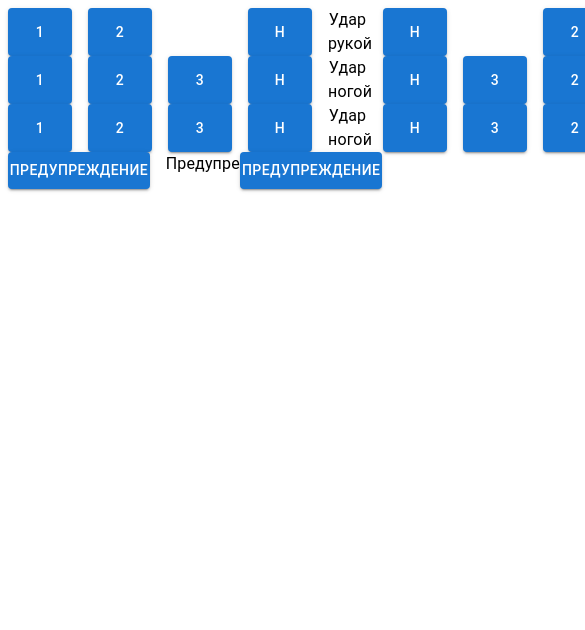
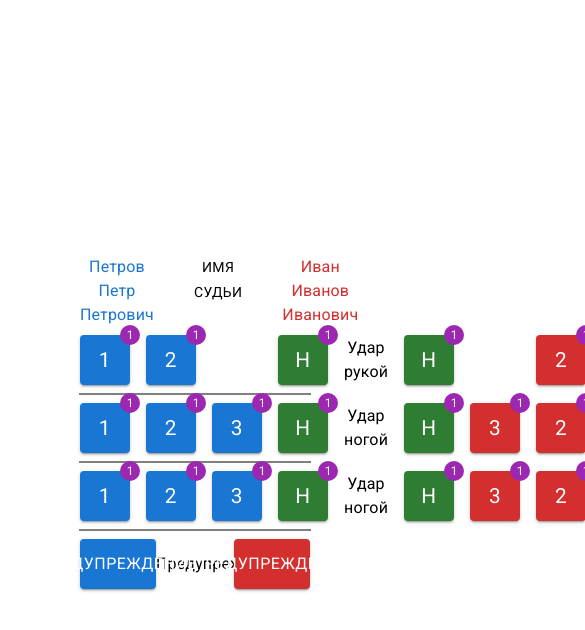
Before and after one commit to Garajnik/sorev-master, a React (Vite) app: page /mobile in a window 390 px wide. Shown: the top 630 px of the page, 585 px wide, since content can reach past the window. Built offline with nearby package versions, Linux system fonts and the light colour scheme.

Commit message:
New features to mobile page

```diff
--- /dev/null
+++ b/src/Components/SquareButton/SquareButton.component.jsx
@@ -0,0 +1,22 @@
+import styled from "@emotion/styled";
+import { Badge, Button } from "@mui/material";
+
+const CustomButton = styled(Button)(({ theme }) => ({
+  width: 50,
+  height: 50,
+  minWidth: 0,
+  padding: 0,
+  fontSize: "1.3rem",
+  display: 'flex',
+  alignItems: 'center',
+  justifyContent: 'center',
+}));
+
+export function SquareButton(props) {
+  console.log(props.badgenumber)
+  return (
+    <Badge badgeContent={props.badgenumber} color="secondary">
+      <CustomButton onClick={() => { navigator.vibrate(80) }} {...props}></CustomButton>
+    </Badge>
+  )
+}
--- a/src/Components/index.js
+++ b/src/Components/index.js
@@ -1 +1,2 @@
 export { ButtonRow } from "./ButtonRow/ButtonRow.component.jsx"
+export { SquareButton } from "./SquareButton/SquareButton.component.jsx"
--- a/src/Pages/MobilePage/MobilePage.component.jsx
+++ b/src/Pages/MobilePage/MobilePage.component.jsx
@@ -1,47 +1,60 @@
-import { Box, Button, Stack, Typography } from "@mui/material";
+import { Box, Button, Divider, Stack, Typography } from "@mui/material";
+import { SquareButton } from "../../Components";
+
+const participants = {
+  blueName: "Петров Петр Петрович",
+  redName: "Иван Иванов Иванович",
+}
 
 export function MobilePage() {
   return (
-    // <Box display={"flex"} sx={{ gap: 3, alignItems: "center", justifyContent: "center", flexDirection: "column", position: "absolute", top: 0, bottom: 0, right: 0, left: 0, margin: 2 }} >
-    <Box>
-      <Stack spacing={2} direction={"row"}>
-        <Button variant="contained">1</Button>
-        <Button variant="contained">2</Button>
-        <Button variant="contained" sx={{ visibility: 'hidden', }}></Button>
-        <Button variant="contained">Н</Button>
-        <Typography width={"10vw"}>Удар рукой</Typography>
-        <Button variant="contained">Н</Button>
-        <Button variant="contained" sx={{ visibility: 'hidden', }}></Button>
-        <Button variant="contained">2</Button>
-        <Button variant="contained">1</Button>
+    <Box display={"flex"} sx={{ gap: 1, alignItems: "center", justifyContent: "center", flexDirection: "column", position: "absolute", top: 0, bottom: 0, right: 0, left: 0, margin: 2, marginRight: 10, marginLeft: 10 }} >
+      <Stack direction={"row"} spacing={5} width={"100%"} justifyContent={"space-between"}>
+        <Typography color="primary">{participants.blueName}</Typography>
+        <Typography variant="button">{"Имя судьи"}</Typography>
+        <Typography color="error">{participants.redName}</Typography>
       </Stack>
-      <Stack spacing={2} direction={"row"}>
-        <Button variant="contained">1</Button>
-        <Button variant="contained">2</Button>
-        <Button variant="contained">3</Button>
-        <Button variant="contained">Н</Button>
-        <Typography width={"10vw"}>Удар ногой</Typography>
-        <Button variant="contained">Н</Button>
-        <Button variant="contained">3</Button>
-        <Button variant="contained">2</Button>
-        <Button variant="contained">1</Button>
+      <Stack spacing={2} width={"100%"} direction={"row"} alignItems={"center"} justifyContent={"space-between"}>
+        <SquareButton badgenumber={1} variant="contained">1</SquareButton>
+        <SquareButton badgenumber={1} variant="contained">2</SquareButton>
+        <SquareButton variant="contained" sx={{ visibility: 'hidden', }}></SquareButton>
+        <SquareButton badgenumber={1} color="success" variant="contained">Н</SquareButton>
+        <Typography width={"20vw"}>Удар рукой</Typography>
+        <SquareButton badgenumber={1} color="success" variant="contained">Н</SquareButton>
+        <SquareButton variant="contained" sx={{ visibility: 'hidden', }}></SquareButton>
+        <SquareButton badgenumber={1} color="error" variant="contained">2</SquareButton>
+        <SquareButton badgenumber={1} color="error" variant="contained">1</SquareButton>
       </Stack>
-      <Stack spacing={2} direction={"row"}>
-        <Button variant="contained">1</Button>
-        <Button variant="contained">2</Button>
-        <Button variant="contained">3</Button>
-        <Button variant="contained">Н</Button>
-        <Typography width={"10vw"}>Удар ногой</Typography>
-        <Button variant="contained">Н</Button>
-        <Button variant="contained">3</Button>
-        <Button variant="contained">2</Button>
-        <Button variant="contained">1</Button>
+      <Divider sx={{ width: "100%", border: "1px solid grey" }} />
+      <Stack spacing={2} width={"100%"} direction={"row"} alignItems={"center"} justifyContent={"space-between"}>
+        <SquareButton badgenumber={1} variant="contained">1</SquareButton>
+        <SquareButton badgenumber={1} variant="contained">2</SquareButton>
+        <SquareButton badgenumber={1} variant="contained">3</SquareButton>
+        <SquareButton badgenumber={1} color="success" variant="contained">Н</SquareButton>
+        <Typography component="h1" width={"20vw"}>Удар ногой</Typography>
+        <SquareButton badgenumber={1} color="success" variant="contained">Н</SquareButton>
+        <SquareButton badgenumber={1} color="error" variant="contained">3</SquareButton>
+        <SquareButton badgenumber={1} color="error" variant="contained">2</SquareButton>
+        <SquareButton badgenumber={1} color="error" variant="contained">1</SquareButton>
       </Stack>
-      <Stack spacing={2} direction={"row"}>
-        <Button variant="contained">Предупреждение</Button>
-        <Typography width={"15vw"}>Предупреждение</Typography>
-        <Button variant="contained">Предупреждение</Button>
+      <Divider sx={{ width: "100%", border: "1px solid grey" }} />
+      <Stack spacing={2} width={"100%"} direction={"row"} alignItems={"center"} justifyContent={"space-between"}>
+        <SquareButton badgenumber={1} variant="contained">1</SquareButton>
+        <SquareButton badgenumber={1} variant="contained">2</SquareButton>
+        <SquareButton badgenumber={1} variant="contained">3</SquareButton>
+        <SquareButton badgenumber={1} color="success" variant="contained">Н</SquareButton>
+        <Typography width={"20vw"}>Удар ногой</Typography>
+        <SquareButton badgenumber={1} color="success" variant="contained">Н</SquareButton>
+        <SquareButton badgenumber={1} color="error" variant="contained">3</SquareButton>
+        <SquareButton badgenumber={1} color="error" variant="contained">2</SquareButton>
+        <SquareButton badgenumber={1} color="error" variant="contained">1</SquareButton>
       </Stack>
-    </Box>
+      <Divider sx={{ width: "100%", border: "1px solid grey" }} />
+      <Stack direction={"row"} width={"100%"} justifyContent={"space-between"} alignItems={"center"}>
+        <Button onClick={() => { navigator.vibrate(80) }} sx={{ height: 50, fontSize: "1rem" }} variant="contained">Предупреждение</Button>
+        <Typography width={"20vw"}>Предупреждение</Typography>
+        <Button onClick={() => { navigator.vibrate(80) }} color="error" sx={{ height: 50, fontSize: "1rem" }} variant="contained">Предупреждение</Button>
+      </Stack>
+    </Box >
   )
 }
```
